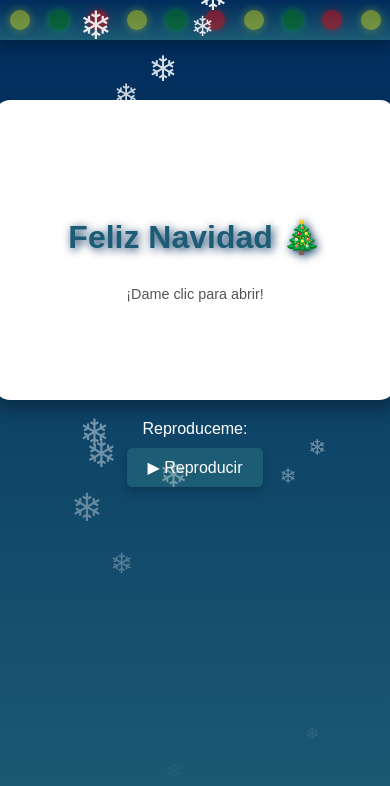
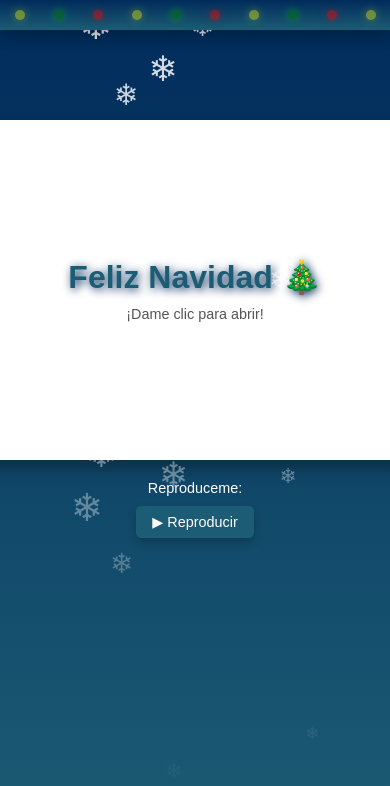
Before and after one commit to ArthurMorgan117/navidad, a plain HTML site: page index.html in a window 390 px wide. Shown: the top 786 px of the page. Drawn offline with Linux system fonts and the light colour scheme.

Commit message:
actualización en diseño

```diff
--- a/index.html
+++ b/index.html
@@ -25,12 +25,13 @@
             justify-content: space-around;
             position: fixed;
             top: 0;
+            z-index: 1000;
             box-shadow: 0 5px 15px rgba(0, 0, 0, 0.3);
         }
 
         .navbar .light {
-            width: 20px;
-            height: 20px;
+            width: 15px;
+            height: 15px;
             border-radius: 50%;
             background: red;
             box-shadow: 0 0 10px rgba(255, 0, 0, 0.8);
@@ -66,13 +67,14 @@
             box-shadow: 0 10px 15px rgba(0, 0, 0, 0.3);
             position: relative;
             overflow: hidden;
-            margin-top: 100px;
+            margin-top: 120px;
             cursor: pointer;
             transition: transform 0.3s;
             display: flex;
             flex-direction: column;
             align-items: center;
             justify-content: center;
+            padding: 20px;
         }
 
         .card:hover {
@@ -93,7 +95,6 @@
 
         .card h1 {
             margin: 0;
-            padding: 20px;
             text-align: center;
             font-size: 2rem;
             color: #1c5c74;
@@ -153,6 +154,27 @@
         .audio-bar button:hover {
             background: #14505c;
         }
+
+        @media (max-width: 768px) {
+            .navbar .light {
+                width: 10px;
+                height: 10px;
+            }
+
+            .card {
+                width: 400px;
+                height: 300px;
+            }
+
+            .audio-bar p {
+                font-size: 0.9rem;
+            }
+
+            .audio-bar button {
+                font-size: 0.9rem;
+                padding: 8px 16px;
+            }
+        }
     </style>
 </head>
 <body>
```
